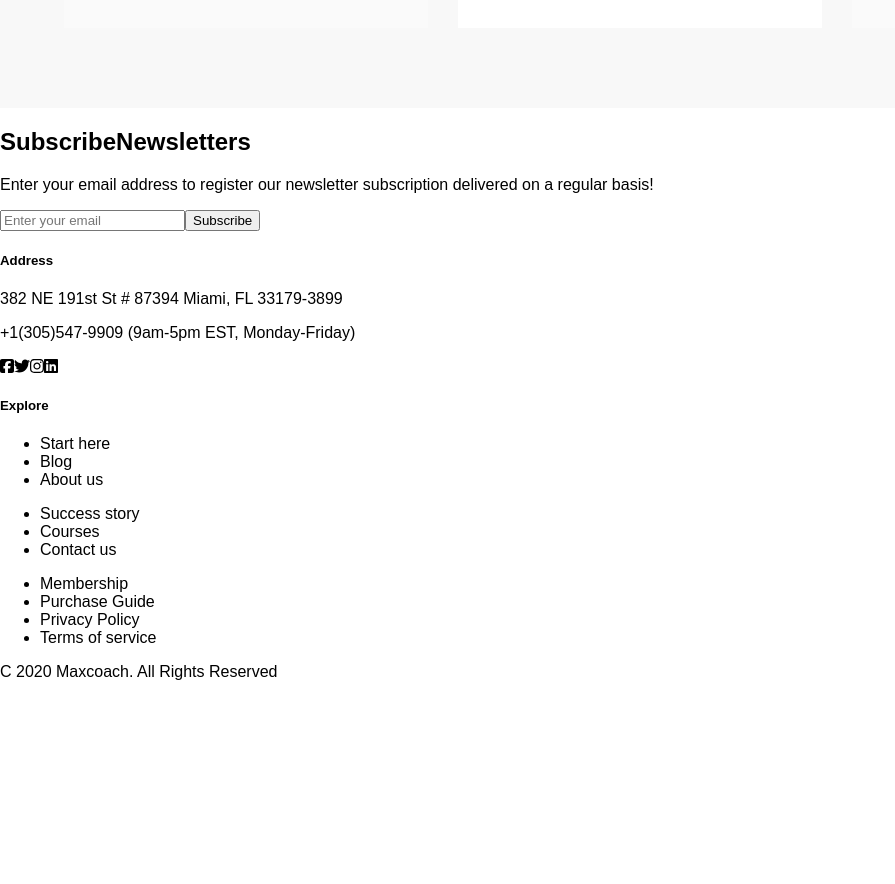
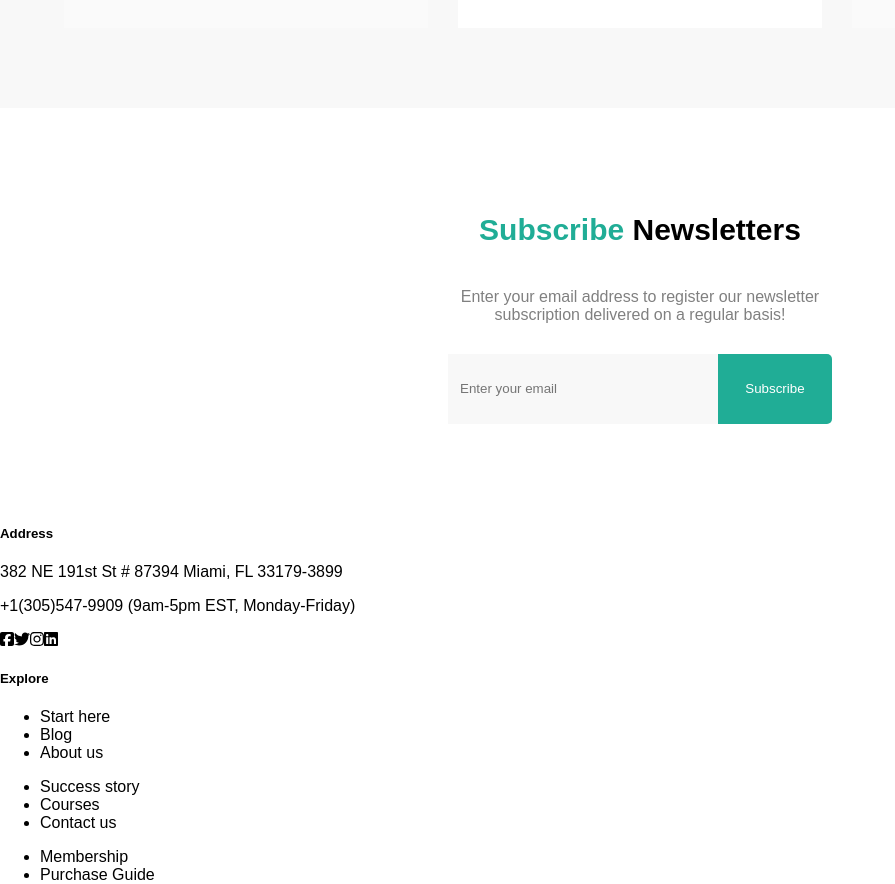
Before and after one commit to Levva01/proj-html-vuejs, a Vue app: page / in a window 1280 px wide. Shown: the part 4781-5665 px from the top of the page, without its empty margins (0-895 px from the left). Before the commit the page ends 5478 px from the top, so only its background shows below. Built offline with nearby package versions, Linux system fonts and the light colour scheme.

Commit message:
Newsletter section completed

```diff
--- a/public/index.html
+++ b/public/index.html
@@ -5,7 +5,7 @@
     <meta http-equiv="X-UA-Compatible" content="IE=edge">
     <meta name="viewport" content="width=device-width,initial-scale=1.0">
     <link rel="icon" href="<%= BASE_URL %>favicon.ico">
-    <title><%= htmlWebpackPlugin.options.title %></title>
+    <title>MAXCOACH</title>
   </head>
   <body>
     <noscript>
--- a/src/components/Sections/SectionNewsletters.vue
+++ b/src/components/Sections/SectionNewsletters.vue
@@ -1,7 +1,7 @@
 <template>
   <div class="newsletter">
 
-    <h2><strong>Subscribe</strong>Newsletters</h2>
+    <h2><strong>Subscribe </strong>Newsletters</h2>
 
     <p>Enter your email address to register our newsletter subscription delivered on a regular basis!</p>
 
@@ -23,4 +23,54 @@ export default {
 
 <style lang="scss" scoped>
 
+.newsletter{
+
+  display: flex;
+  flex-direction: column;
+  align-items: center;
+  padding: 5rem 0;
+
+  .email-bar{
+    width: 30%;
+    height: 4.375rem;
+    display: flex;
+
+    input{
+      width: 70%;
+      background-color: #f8f8f8;
+      border: none;
+    }
+
+    input::placeholder{
+      padding-left: .625rem;
+    }
+
+    button{
+      width: 30%;
+      color: white;
+      background-color: #20ad96;
+      border: none;
+      border-top-right-radius: .3125rem;
+      border-bottom-right-radius: .3125rem;
+    }
+
+
+  }
+
+
+  h2{
+    font-size: 1.875rem;
+    strong{
+      color: #20ad96;
+    }
+  }
+
+  p{
+    color: gray;
+    width: 30%;
+    text-align: center;
+    margin-bottom: 1.875rem;
+  }
+}
+
 </style>
```
